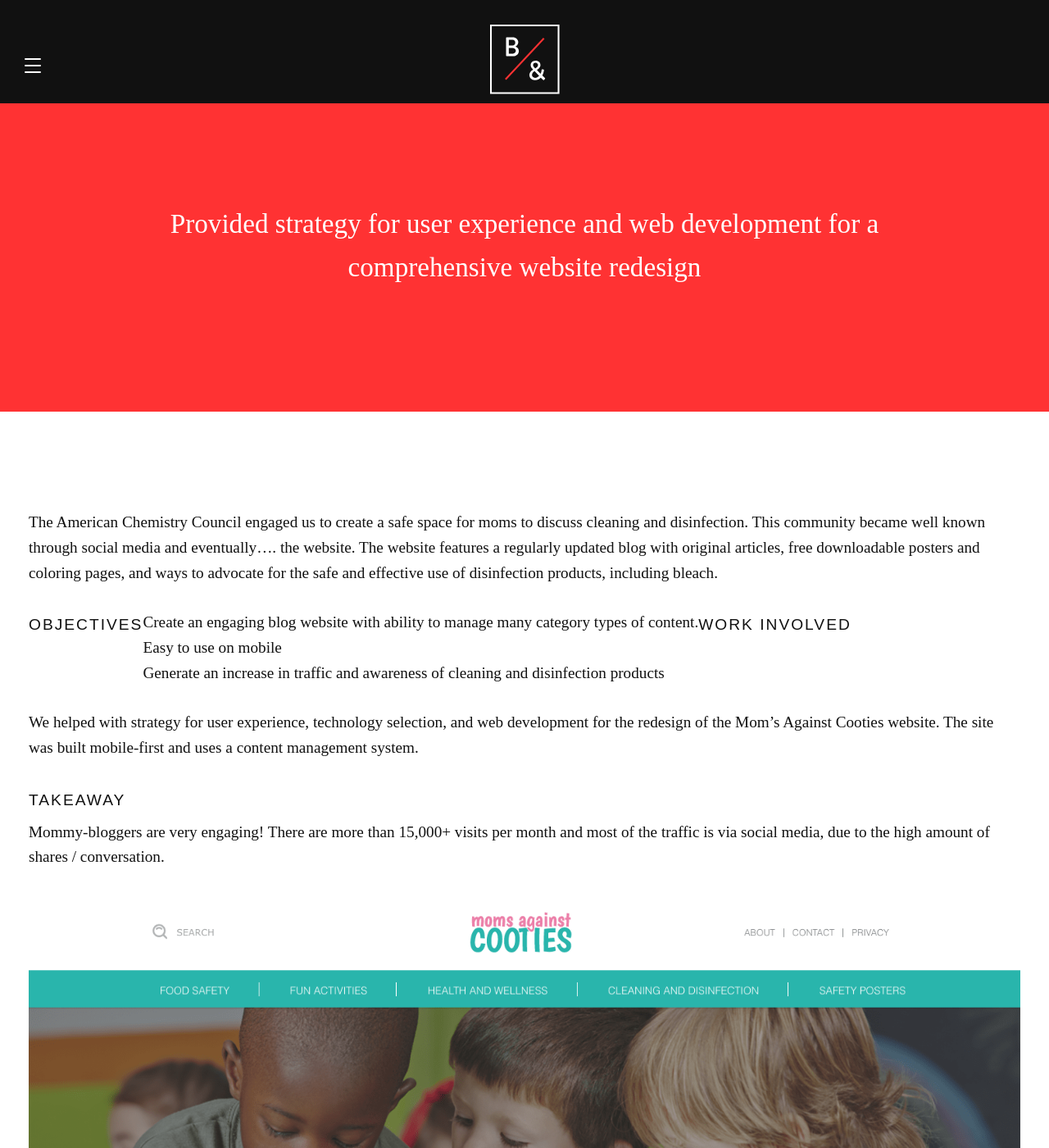
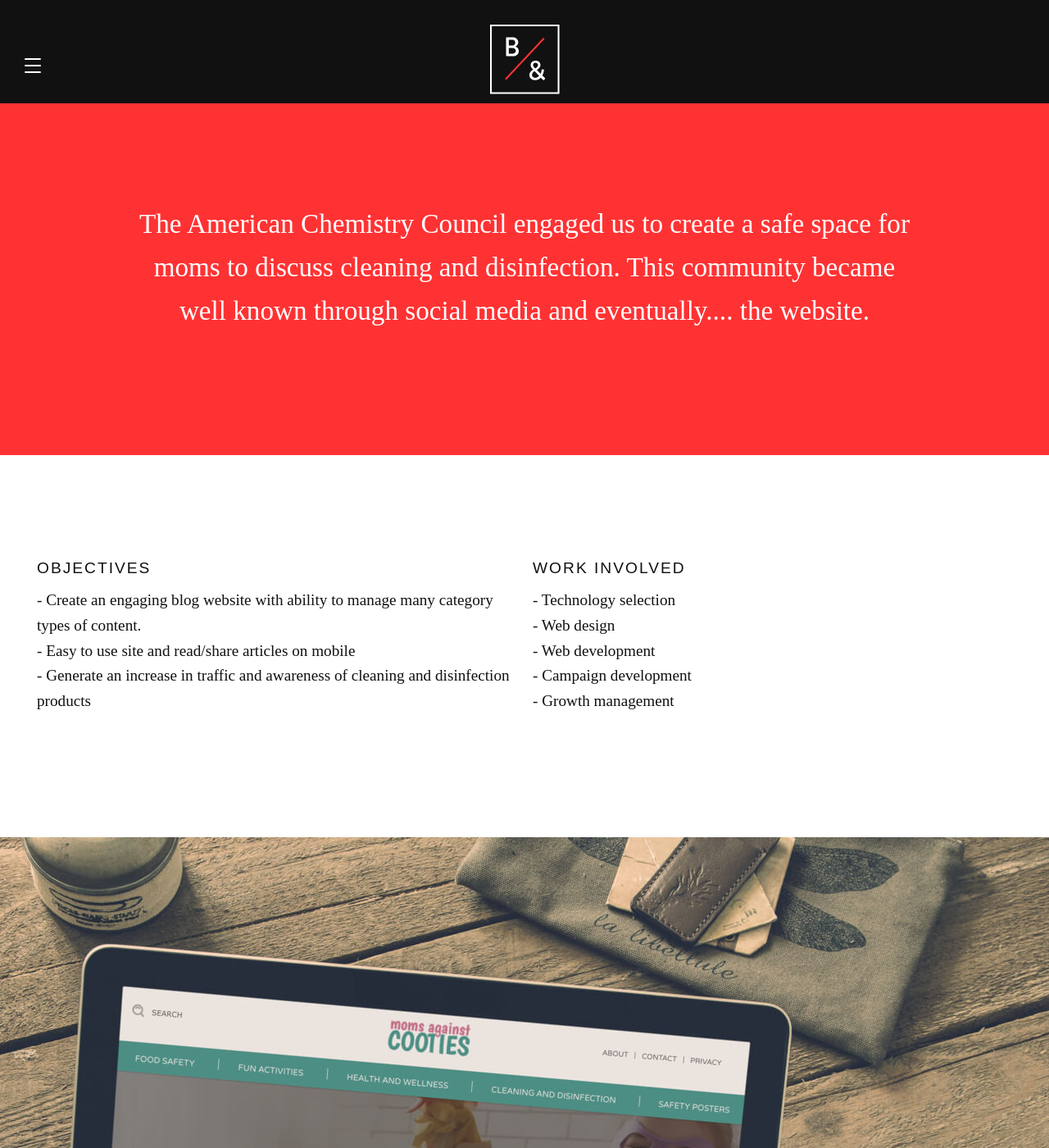
Before and after one commit to brianotoole/brickandmonitor, a Jekyll site: the page built from _projects/momsvscooties.md, in a window 1280 px wide and 1400 px high, scrolled down 399 px. Shown: the whole window at 82% size. Built offline with Jekyll 4.4.1, drawn with Linux system fonts in a browser that asks for light colours; some web fonts are replaced; a script that is not in the unit is left out; some of the changed text lies outside the part shown.

Commit message:
add project

```diff
--- a/_projects/momsvscooties.md
+++ b/_projects/momsvscooties.md
@@ -1,31 +1,36 @@
 ---
 layout: project
 featured-home: false
-bodyclass: mvc
+bodyclass: mac
 date: 2016-12-01
 order: 3
 img: project-mac-thumb.png
 link: https://momsagainstcooties.com
 hero-bg: dark-l
 hero-title: Mom's Against Cooties
-hero-subtitle: Provided strategy for user experience and web development for a comprehensive website redesign
-description: Provided strategy for user experience, technology selection, and web development for a comprehensive website redesign
+hero-subtitle: The American Chemistry Council engaged us to create a safe space for moms to discuss cleaning and disinfection. This community became well known through social media and eventually.... the website.
+description: The American Chemistry Council engaged us to create a safe space for moms to discuss cleaning and disinfection. This community became well known through social media and eventually.... the website. The website features a regularly updated blog with original articles, free downloadable posters and coloring pages, and ways to advocate for the safe and effective use of disinfection products, including bleach.
+slider-img-1: project-mac-home-m.jpg
+slider-img-2: project-mac-home-m2.jpg
+takeaways: Mommy-bloggers are very engaging! There are more than 15,000+ visits per month and most of the traffic is via social media, due to the high amount of shares.
 ---
 
-The American Chemistry Council engaged us to create a safe space for moms to discuss cleaning and disinfection. This community became well known through social media and eventually.... the website. The website features a regularly updated blog with original articles, free downloadable posters and coloring pages, and ways to advocate for the safe and effective use of disinfection products, including bleach.
+<div class="row-flex__md-6">
+<h4 class="">Objectives</h4>
+<ul>
+<li>- Create an engaging blog website with ability to manage many category types of content.</li>
+<li>- Easy to use site and read/share articles on mobile</li>
+<li>- Generate an increase in traffic and awareness of cleaning and disinfection products</li>
+</ul>
+</div>
 
-#### Objectives
-
-- Create an engaging blog website with ability to manage many category types of content.
-- Easy to use on mobile
-- Generate an increase in traffic and awareness of cleaning and disinfection products
-
-#### Work Involved
-
-We helped with strategy for user experience, technology selection, and web development for the redesign of the Mom's Against Cooties website. The site was built mobile-first and uses a content management system.
-
-#### Takeaway
-
-_Mommy-bloggers_ are very engaging! There are more than 15,000+ visits per month and most of the traffic is via social media, due to the high amount of shares / conversation.
-
-![mac single-article image](/assets/images/project-mac-article.png)
+<div class="row-flex__md-6">
+<h4 class="">Work Involved</h4>
+<ul>
+<li>- Technology selection</li>
+<li>- Web design</li>
+<li>- Web development</li>
+<li>- Campaign development</li>
+<li>- Growth management</li>
+</ul>
+</div>
--- a/assets/css/app.css
+++ b/assets/css/app.css
@@ -2345,6 +2345,8 @@
     background-image: url("/assets/images/bg-lk.jpg"); }
   .slider__image--tt {
     background-image: url("/assets/images/bg-tt.jpg"); }
+  .slider__image--mac {
+    background-image: url("/assets/images/bg-mac.jpg"); }
   .slider__image--edition {
     background-image: url("/assets/images/bg-edition.jpg"); }
   .slider__image--wst {
--- a/nonprofits.html
+++ b/nonprofits.html
@@ -24,7 +24,7 @@
       </div>
       <div class="slider__right">
         <div class="slider__content">
-          <h2 class="slider__heading">Shining Light on A Dark Topic.</h2>
+          <h2 class="slider__heading">Shining light on a dark topic.</h2>
           <div class="service__hr"></div>
           <p class="slider__text">We helped support Lauren's Kids' mission to prevent child sexual abuse by creating educational tools and awareness campaigns. Lauren's Kids engaged us to conceptualize and bring to life a breakthrough strategy that would get people aware, educated, and mobilized to prevent this dark, societal secret – child sexual abuse.</p>
           <a href="{{ site.baseurl }}/projects/laurenskids" class="btn btn--arrow-light">View Project</a>
--- a/src/styles/components/_slider.scss
+++ b/src/styles/components/_slider.scss
@@ -42,6 +42,9 @@
   }
   &--tt {
     background-image: url('/assets/images/bg-tt.jpg');
+  }
+  &--mac {
+    background-image: url('/assets/images/bg-mac.jpg');
   }
   &--edition {
     background-image: url('/assets/images/bg-edition.jpg');
```
Also changed, not shown: publicaffairs.html (+10 -10 lines), assets/images/bg-mac.jpg (added), assets/images/project-mac-home-m.jpg (added), assets/images/project-mac-home-m2.jpg (added).
